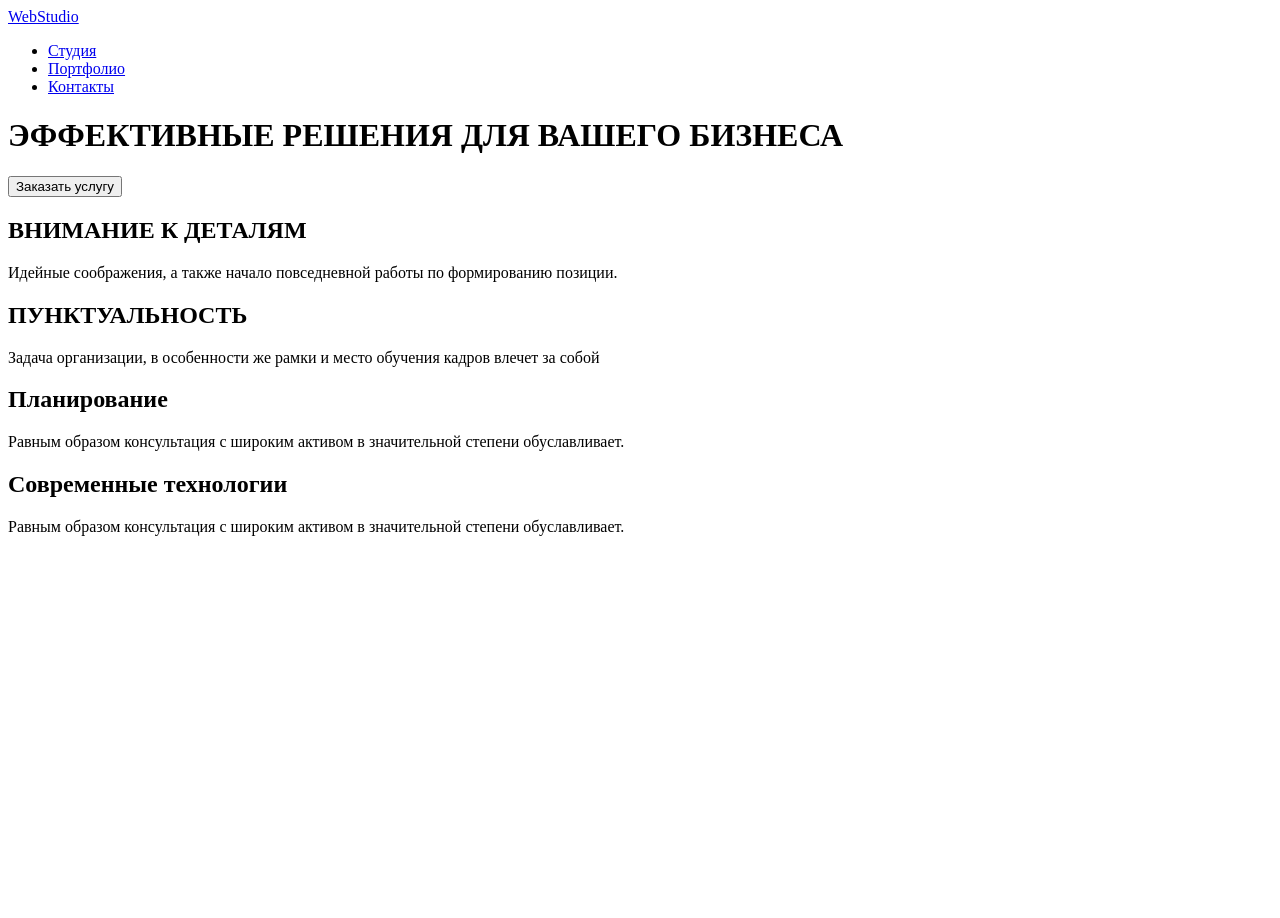
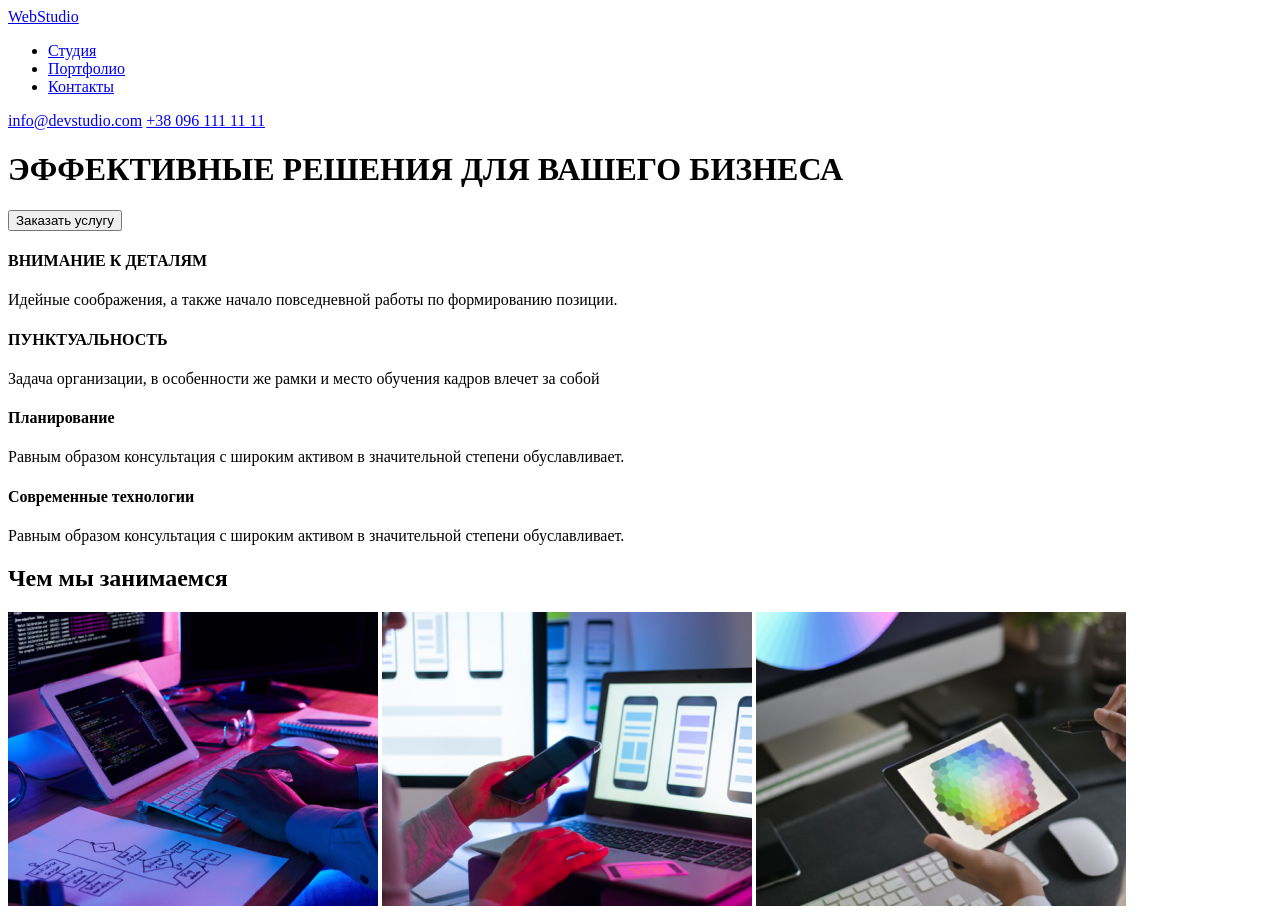
Before and after one commit to AnastasiiaAAntonova/test, a plain HTML site: page index.html in a window 1280 px wide. Before the commit the page ends 800 px from the top, so only its background shows below. Drawn offline with Linux system fonts and the light colour scheme.

Commit message:
добавила фото

```diff
--- a/index.html
+++ b/index.html
@@ -18,35 +18,43 @@
       </ul>
     </nav>
 
+    <!--contacts-->
+    <a href="mailto:info@devstudio.com">info@devstudio.com</a>
+    <a href="tel:+380961111111">+38 096 111 11 11</a>
+
     <!--main content-->
     <h1>ЭФФЕКТИВНЫЕ РЕШЕНИЯ ДЛЯ ВАШЕГО БИЗНЕСА</h1>
     <button type="button">Заказать услугу</button>
 
     <!--advantages-->
     <section>
-      <h2>ВНИМАНИЕ К ДЕТАЛЯМ</h2>
+      <h4>ВНИМАНИЕ К ДЕТАЛЯМ</h4>
       <p>
         Идейные соображения, а также начало повседневной работы по формированию
         позиции.
       </p>
-
-      <h2>ПУНКТУАЛЬНОСТЬ</h2>
+      <h4>ПУНКТУАЛЬНОСТЬ</h4>
       <p>
         Задача организации, в особенности же рамки и место обучения кадров
         влечет за собой
       </p>
-
-      <h2>Планирование</h2>
+      <h4>Планирование</h4>
       <p>
         Равным образом консультация с широким активом в значительной степени
         обуславливает.
       </p>
-
-      <h2>Современные технологии</h2>
+      <h4>Современные технологии</h4>
       <p>
         Равным образом консультация с широким активом в значительной степени
         обуславливает.
       </p>
     </section>
+    <!--what we do in pics-->
+    <section>
+      <h2>Чем мы занимаемся</h2>
+      <img src="/images/img1.jpg" alt="photo_1" width="370" />
+      <img src="/images/img2.jpg" alt="photo_2" width="370" />
+      <img src="/images/img3.jpg" alt="photo_3" width="370" />
+    </section>
   </body>
 </html>
```
Also changed, not shown: images/img1.jpg (added), images/img2.jpg (added), images/img3.jpg (added).
